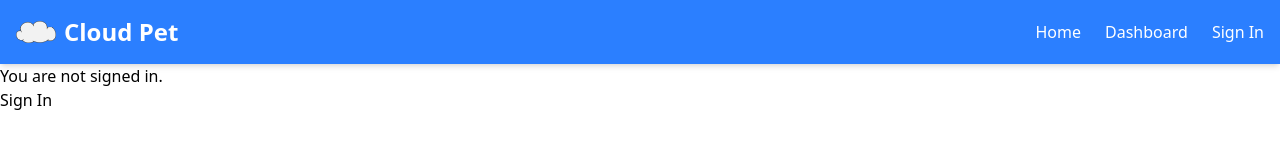
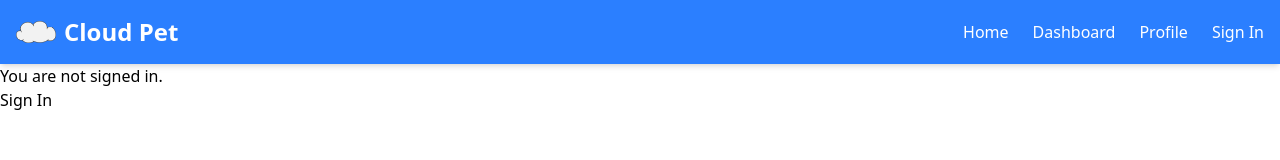
Before and after one commit to sam-dp/cloud-pet, a Next.js app: page / in a window 1280 px wide. Shown: the top 160 px of the page. Built offline with nearby package versions, Linux system fonts and the light colour scheme; no server answers.

Commit message:
nav for testing

```diff
--- a/src/components/Navbar/Navbar.tsx
+++ b/src/components/Navbar/Navbar.tsx
@@ -26,6 +26,11 @@ const Navbar = () => {
           <li>
             <Link href="/dashboard" className="text-white hover:underline">
               Dashboard
+            </Link>
+          </li>
+          <li>
+            <Link href="/profile" className="text-white hover:underline">
+              Profile
             </Link>
           </li>
          {/* Profile Dropdown */}
```
